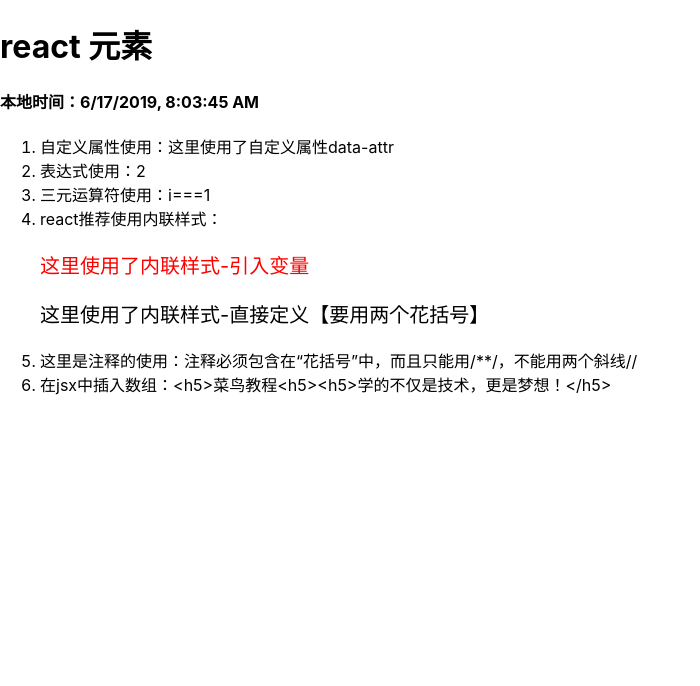
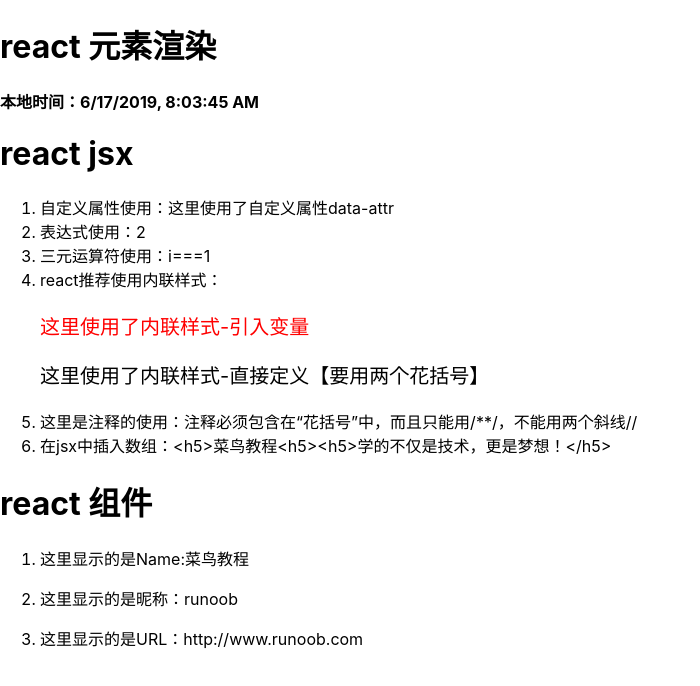
Before and after one commit to zilinglong/react-app-test, a React app: page / in a window 1280 px wide. Shown: the top 686 px of the page, without its empty margins (0-700 px from the left). Built offline with nearby package versions, Linux system fonts and the light colour scheme.

Commit message:
react 组件使用

```diff
--- a/src/App.js
+++ b/src/App.js
@@ -22,6 +22,21 @@
 //     </div>
 //   );  test
 import React from "react";
+class Name extends React.Component {
+  render() {
+    return <p>这里显示的是Name:{this.props.name}</p>;
+  }
+}
+class NickName extends React.Component {
+  render() {
+    return <p>这里显示的是昵称：{this.props.nickname}</p>;
+  }
+}
+class Url extends React.Component {
+  render() {
+    return <p>这里显示的是URL：{this.props.url}</p>;
+  }
+}
 class App extends React.Component {
   render() {
     const i = 1;
@@ -32,8 +47,9 @@ class App extends React.Component {
     const arr = ["<h5>菜鸟教程<h5>", "<h5>学的不仅是技术，更是梦想！</h5>"];
     return (
       <div>
-        <h1>react 元素</h1>
+        <h1>react 元素渲染</h1>
         <h4>本地时间：{this.props.date.toLocaleString()}</h4>
+        <h1>react jsx</h1>
         <ol>
           <li>
             自定义属性使用：<span data-attr="someValue">这里使用了自定义属性data-attr</span>
@@ -45,7 +61,9 @@ class App extends React.Component {
           <li>
             react推荐使用内联样式：
             <p style={myInlineStyle}>这里使用了内联样式-引入变量</p>
-            <p style={{fontSize:20,color:'0f0'}}>这里使用了内联样式-直接定义【要用两个花括号】</p>
+            <p style={{ fontSize: 20, color: "0f0" }}>
+              这里使用了内联样式-直接定义【要用两个花括号】
+            </p>
           </li>
           <li>
             这里是注释的使用：注释必须包含在“花括号{}”中，而且只能用/**/，不能用两个斜线//
@@ -56,6 +74,12 @@ class App extends React.Component {
             {arr}
           </li>
         </ol>
+        <h1>react 组件</h1>
+        <ol>
+          <li><Name name={"菜鸟教程"}/></li>
+          <li><NickName nickname={"runoob"} /></li>
+          <li><Url url={"http://www.runoob.com"}/></li>
+        </ol>
       </div>
     );
   }
```
